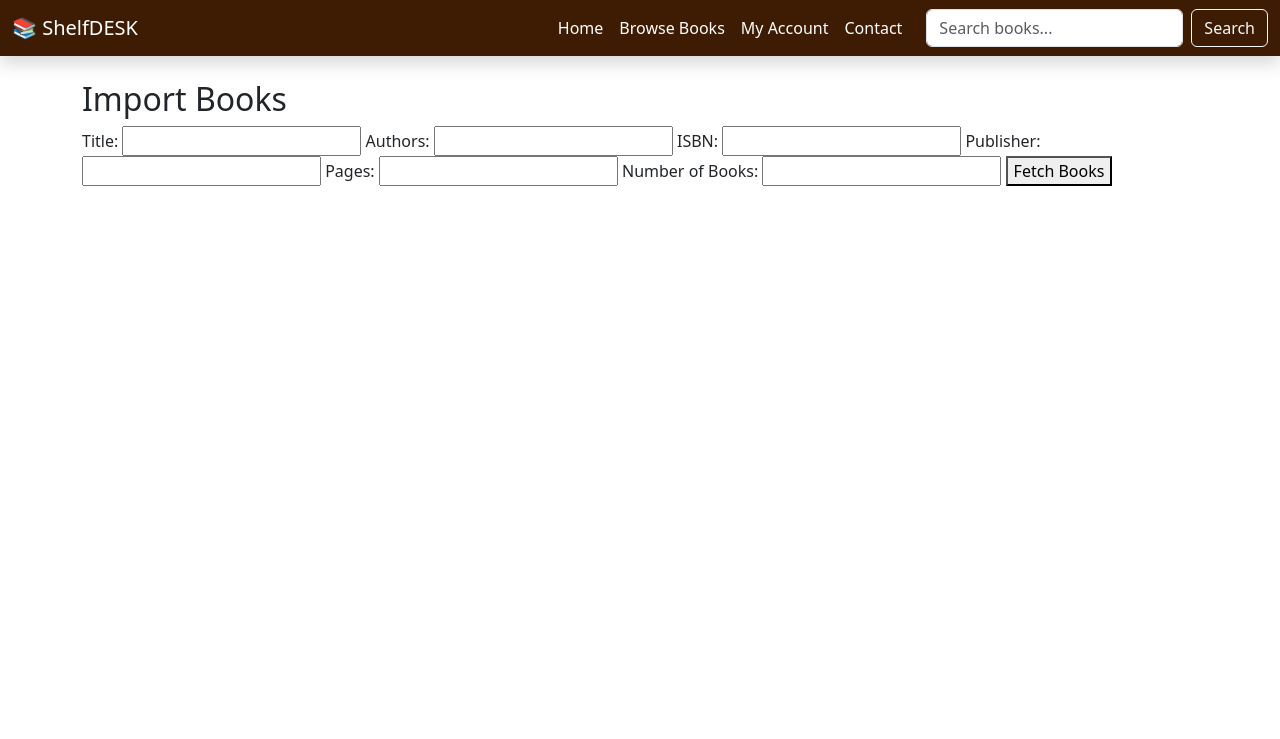
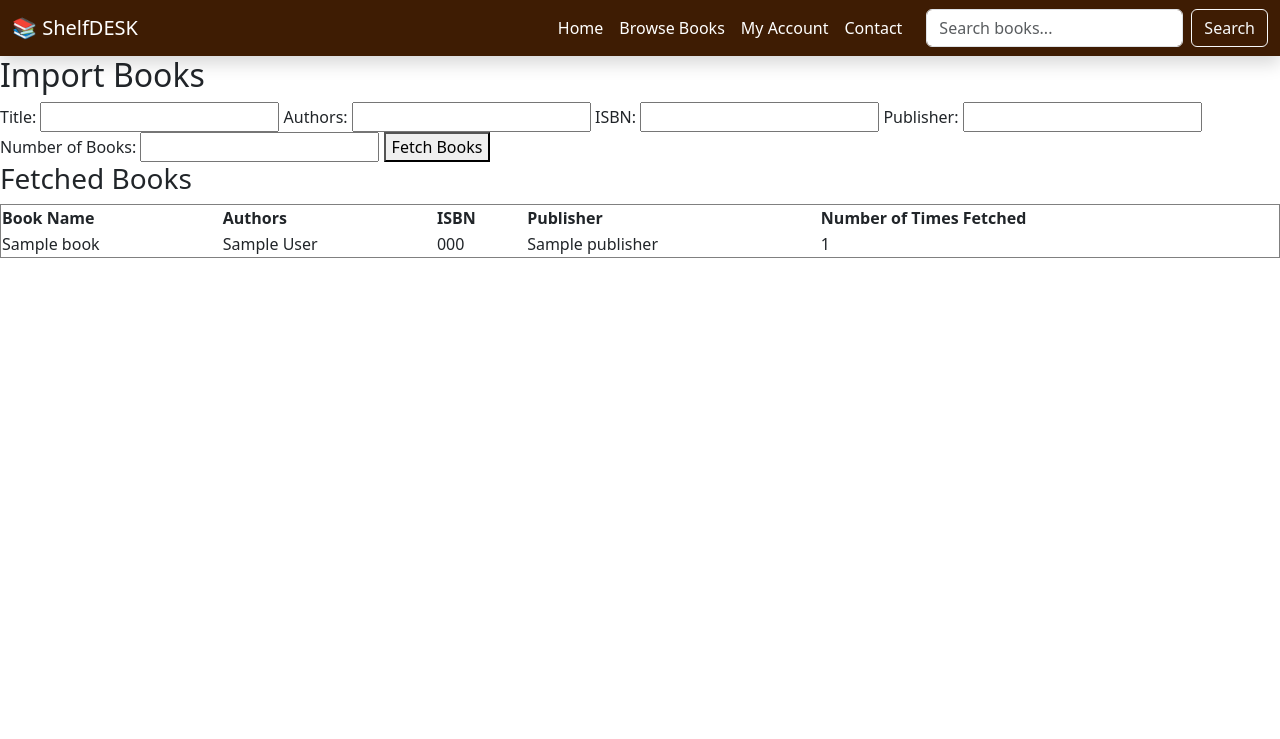
Before and after one commit to amankumarkc/LMS_Flask, a Flask app: template templates/books_api.html in a window 1280 px wide. Shown: the top 739 px of the page. Run offline with Flask 2, Linux system fonts and the light colour scheme; the template is opened without the code that fills it: most values are stand-ins (such as "Sample title", 1, 10 or a date in 2020); parts of the project's set-up code (start-up, migrations or seed data) failed here and were passed over.

Commit message:
booksapiform: exit :

```diff
--- a/templates/base.html
+++ b/templates/base.html
@@ -58,19 +58,7 @@
         </div>
     </nav>
 
-    <!-- Main Content -->
-    <div class="container mt-4">
-        <h2>Import Books</h2>
-        <form>
-            <label>Title:</label> <input type="text">
-            <label>Authors:</label> <input type="text">
-            <label>ISBN:</label> <input type="text">
-            <label>Publisher:</label> <input type="text">
-            <label>Pages:</label> <input type="text">
-            <label>Number of Books:</label> <input type="number">
-            <button type="submit">Fetch Books</button>
-        </form>
-    </div>
+    {% block body %}{% endblock %}
 
     <!-- Sticky Footer -->
     <footer class="footer">
--- a/templates/books_api.html
+++ b/templates/books_api.html
@@ -1,7 +1,7 @@
 {% extends "base.html" %}
 {% block body %}
     <script>
-        function fetch_books(event) {
+        function fetchBooks(event) {
             event.preventDefault(); // Prevents page reload
 
             let formData = new FormData(document.getElementById("bookForm"));
@@ -33,9 +33,6 @@
         <label for="publisher">Publisher:</label>
         <input type="text" id="publisher" name="publisher">
 
-        <label for="pages">Pages:</label>
-        <input type="number" id="num_pages" name="num_pages">
-
         <label for="required_books">Number of Books:</label>
         <input type="number" id="required_books" name="required_books" min="1" required>
 
@@ -43,12 +40,47 @@
     </form>
 
     {% if books %}
-        <h3>Fetched Books</h3>
-        <ul>
+    <h3>Fetched Books</h3>
+    <table border="1">
+        <thead>
+            <tr>
+                <th>Book Name</th>
+                <th>Authors</th>
+                <th>ISBN</th>
+                <th>Publisher</th>
+                <th>Number of Times Fetched</th>
+            </tr>
+        </thead>
+        <tbody>
+            {% set book_counts = {} %}
+
             {% for book in books %}
-                <li>{{ book["title"] }} by {{ book["authors"] }}</li>
+                {% set title = book["title"] %}
+                {% set authors = book.get("authors", "Unknown") %}
+                {% set isbn = book.get("isbn", "N/A") %}
+                {% set publisher = book.get("publisher", "N/A") %}
+
+                {% set key = (title, authors, isbn, publisher) %}
+
+                {% if key in book_counts %}
+                    {% set _ = book_counts.update({key: book_counts[key] + 1}) %}
+                {% else %}
+                    {% set _ = book_counts.update({key: 1}) %}
+                {% endif %}
             {% endfor %}
-        </ul>
+
+            {% for (title, authors, isbn, publisher), count in book_counts.items() %}
+                <tr>
+                    <td>{{ title }}</td>
+                    <td>{{ authors }}</td>
+                    <td>{{ isbn }}</td>
+                    <td>{{ publisher }}</td>
+                    <td>{{ count }}</td>
+                </tr>
+            {% endfor %}
+        </tbody>
+    </table>
     {% endif %}
 
+
 {% endblock %}
```
